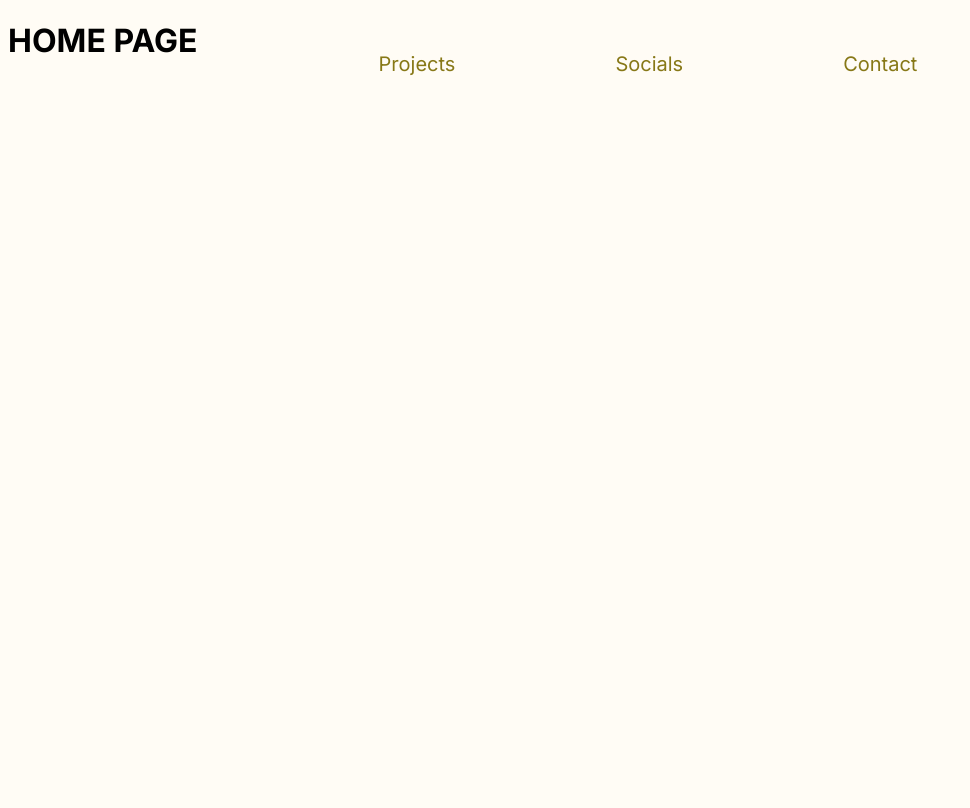
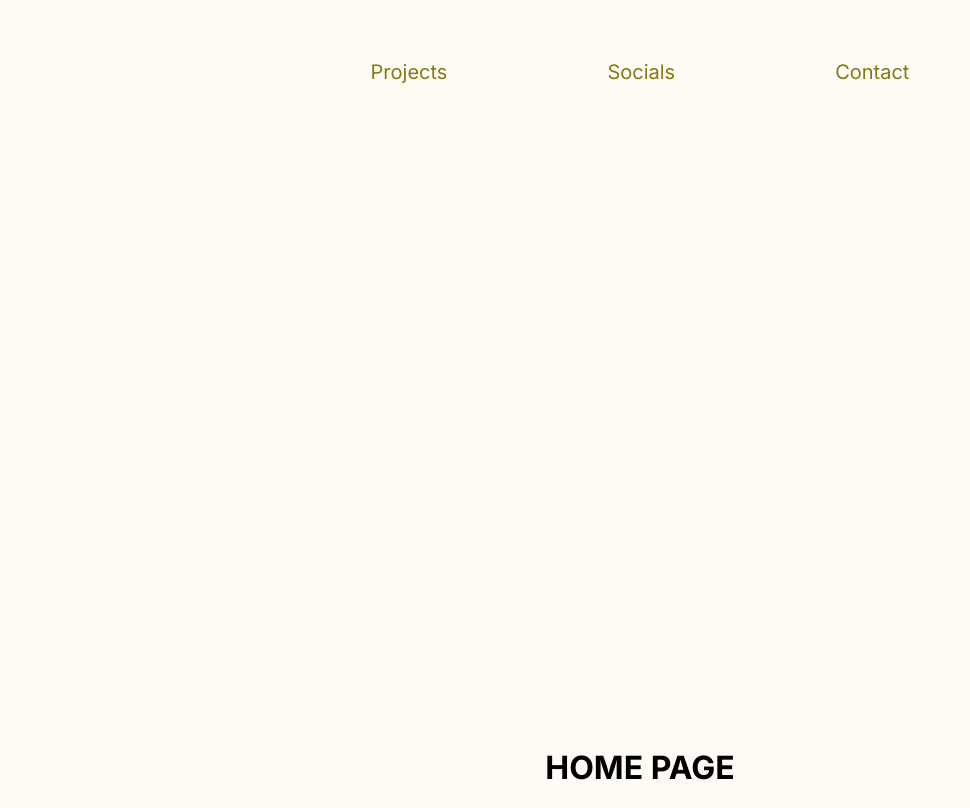
Before and after one commit to ellaroosmarijn/personal-website, a Next.js app: page / in a window 1280 px wide. Shown: the whole page, without its empty margins (0-970 px from the left). Built offline with nearby package versions, Linux system fonts and the light colour scheme.

Commit message:
style: header to be sticky - add height and overflow-y to html, boy and main tags

```diff
--- a/src/app/global.css
+++ b/src/app/global.css
@@ -1,3 +1,18 @@
+html {
+  height: 100%;
+}
+
 body {
   background-color: var(--color-off-white);
+  height: 100%;
+  overflow-y: auto;
 }
+
+main {
+  display: flex;
+  flex-direction: column;
+  justify-content: space-between;
+  align-items: center;
+  height: 100%;
+  overflow-y: auto;
+}
--- a/src/components/header/header.module.css
+++ b/src/components/header/header.module.css
@@ -14,7 +14,7 @@
   align-items: center;
   justify-content: center;
   width: 100%;
-  height: var(--header-height);
-  position: fixed;
+  min-height: var(--header-height);
+  position: sticky;
   top: 0;
 }
```
